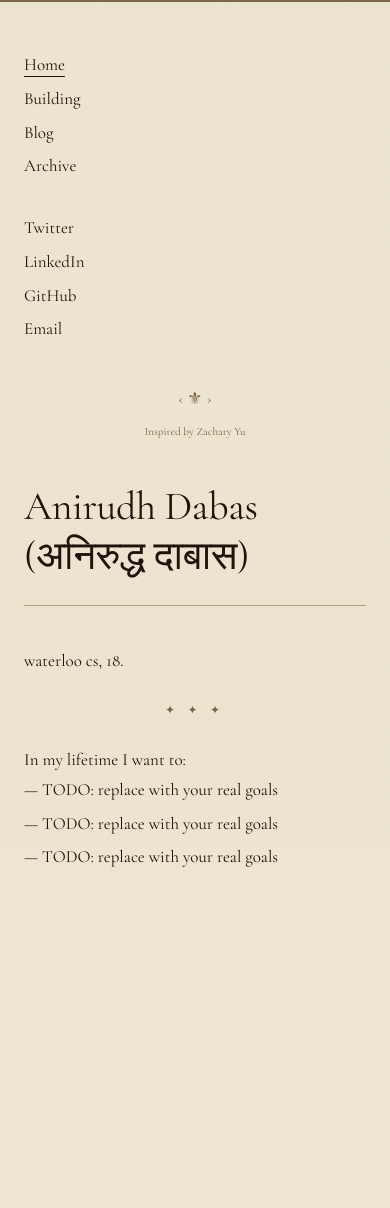
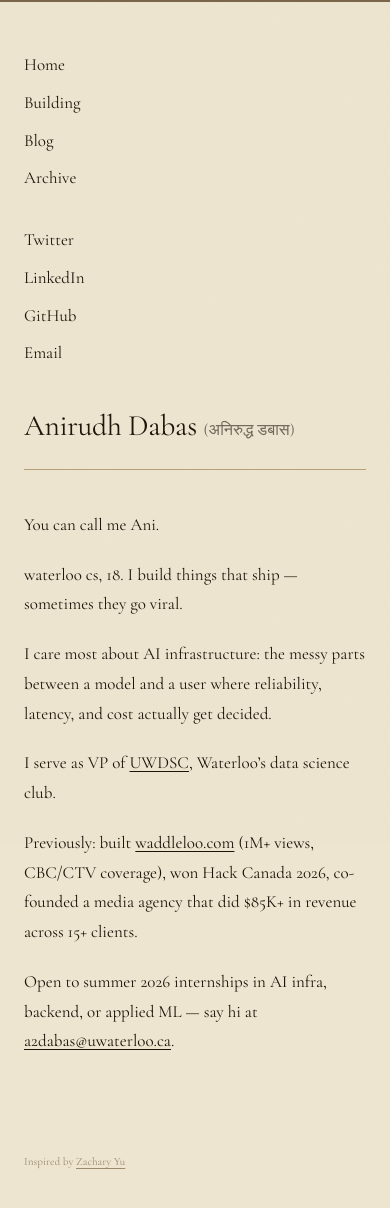
Before and after one commit to AnirudhDabas/anirro, a Next.js app: page / in a window 390 px wide. Shown: the top 1208 px of the page. Before the commit the page ends 936 px from the top, so only its background shows below. Built offline with nearby package versions, Linux system fonts and the light colour scheme.

Commit message:
fix: mobile layout, home page rewrite, project reorder, hindi fix, animations

```diff
--- a/app/blog/page.tsx
+++ b/app/blog/page.tsx
@@ -3,7 +3,9 @@ import PageTitle from "@/components/PageTitle";
 export default function Blog() {
   return (
     <>
-      <PageTitle>Anirudh Dabas (अनिरुद्ध दाबास)</PageTitle>
+      <PageTitle>
+        Anirudh Dabas <span className="hindi">(अनिरुद्ध डबास)</span>
+      </PageTitle>
       <div className="mt-10">
         <p>
           <a
--- a/app/building/page.tsx
+++ b/app/building/page.tsx
@@ -6,7 +6,9 @@ import { projects } from "@/lib/projects";
 export default function Building() {
   return (
     <>
-      <PageTitle>Anirudh Dabas (अनिरुद्ध दाबास)</PageTitle>
+      <PageTitle>
+        Anirudh Dabas <span className="hindi">(अनिरुद्ध डबास)</span>
+      </PageTitle>
       <ProjectList projects={projects} />
       <EarlyProjectList />
     </>
--- a/app/globals.css
+++ b/app/globals.css
@@ -46,10 +46,66 @@ h1 {
   letter-spacing: -0.01em;
 }
 
+h1 .hindi {
+  font-size: 0.55em;
+  opacity: 0.6;
+  font-weight: 400;
+  letter-spacing: 0;
+}
+
 main a {
   text-decoration: underline;
   text-decoration-thickness: 1px;
   text-underline-offset: 3px;
+}
+
+@keyframes fadein {
+  from {
+    opacity: 0;
+    transform: translateY(6px);
+  }
+  to {
+    opacity: 1;
+    transform: translateY(0);
+  }
+}
+
+main {
+  animation: fadein 0.5s ease both;
+}
+
+.nav-link {
+  position: relative;
+  text-decoration: none;
+  width: fit-content;
+}
+
+.nav-link::after {
+  content: "";
+  position: absolute;
+  left: 0;
+  bottom: -2px;
+  height: 1px;
+  width: 100%;
+  background: var(--fg);
+  transform: scaleX(0);
+  transform-origin: left;
+  transition: transform 0.25s ease;
+}
+
+.nav-link:hover::after,
+.nav-link.active::after {
+  transform: scaleX(1);
+}
+
+details[open].early-projects ol {
+  animation: fadein 0.4s ease both;
+}
+
+@media (max-width: 768px) {
+  h1 {
+    font-size: 1.85rem;
+  }
 }
 
 details.early-projects {
--- a/app/layout.tsx
+++ b/app/layout.tsx
@@ -1,4 +1,4 @@
-import type { Metadata } from "next";
+import type { Metadata, Viewport } from "next";
 import { Cormorant_Garamond } from "next/font/google";
 import Sidebar from "@/components/Sidebar";
 import "./globals.css";
@@ -17,6 +17,11 @@ export const metadata: Metadata = {
   metadataBase: new URL("https://anirudhdabas.com"),
 };
 
+export const viewport: Viewport = {
+  width: "device-width",
+  initialScale: 1,
+};
+
 export default function RootLayout({
   children,
 }: Readonly<{
@@ -28,7 +33,19 @@ export default function RootLayout({
         <div className="mx-auto min-h-screen max-w-[1120px] px-6 pt-12 pb-16 md:px-12 md:pt-20 lg:px-24">
           <div className="flex flex-col gap-10 md:flex-row md:gap-16">
             <Sidebar />
-            <main className="w-full md:max-w-[800px]">{children}</main>
+            <main className="w-full md:max-w-[800px]">
+              {children}
+              <footer className="mt-24 text-[0.7rem] text-[var(--muted)] opacity-70">
+                Inspired by{" "}
+                <a
+                  href="https://www.zacharyyu.com"
+                  target="_blank"
+                  rel="noopener noreferrer"
+                >
+                  Zachary Yu
+                </a>
+              </footer>
+            </main>
           </div>
         </div>
       </body>
--- a/app/page.tsx
+++ b/app/page.tsx
@@ -3,27 +3,42 @@ import PageTitle from "@/components/PageTitle";
 export default function Home() {
   return (
     <>
-      <PageTitle>Anirudh Dabas (अनिरुद्ध दाबास)</PageTitle>
-      <div className="mt-10 space-y-6">
-        <p>waterloo cs, 18.</p>
-        <p
-          style={{
-            textAlign: "center",
-            color: "var(--muted)",
-            letterSpacing: "0.4em",
-            fontSize: "0.75rem",
-          }}
-        >
-          ✦ ✦ ✦
+      <PageTitle>
+        Anirudh Dabas <span className="hindi">(अनिरुद्ध डबास)</span>
+      </PageTitle>
+      <div className="mt-10 space-y-5">
+        <p>You can call me Ani.</p>
+        <p>
+          waterloo cs, 18. I build things that ship — sometimes they go viral.
         </p>
-        <div>
-          <p>In my lifetime I want to:</p>
-          <ul className="list-none space-y-1 pl-0">
-            <li>— TODO: replace with your real goals</li>
-            <li>— TODO: replace with your real goals</li>
-            <li>— TODO: replace with your real goals</li>
-          </ul>
-        </div>
+        <p>
+          I care most about AI infrastructure: the messy parts between a model
+          and a user where reliability, latency, and cost actually get decided.
+        </p>
+        <p>
+          I serve as VP of{" "}
+          <a href="https://uwdsc.ca" target="_blank" rel="noopener noreferrer">
+            UWDSC
+          </a>
+          , Waterloo&rsquo;s data science club.
+        </p>
+        <p>
+          Previously: built{" "}
+          <a
+            href="https://waddleloo.com"
+            target="_blank"
+            rel="noopener noreferrer"
+          >
+            waddleloo.com
+          </a>{" "}
+          (1M+ views, CBC/CTV coverage), won Hack Canada 2026, co-founded a
+          media agency that did $85K+ in revenue across 15+ clients.
+        </p>
+        <p>
+          Open to summer 2026 internships in AI infra, backend, or applied ML —
+          say hi at{" "}
+          <a href="mailto:a2dabas@uwaterloo.ca">a2dabas@uwaterloo.ca</a>.
+        </p>
       </div>
     </>
   );
--- a/components/ProjectList.tsx
+++ b/components/ProjectList.tsx
@@ -38,7 +38,11 @@ export default function ProjectList({ projects }: Props) {
       {projects.map((project, index) => {
         const external = project.href.startsWith("http");
         return (
-          <li key={project.name} className="grid grid-cols-[2rem_1fr] gap-2">
+          <li
+            key={project.name}
+            className="grid grid-cols-[2rem_1fr] gap-2"
+            style={{ animation: `fadein 0.4s ease both ${index * 60}ms` }}
+          >
             <span className="pt-[0.35rem] text-[0.85rem] leading-none text-[var(--muted)] italic">
               {toRoman(index + 1)}.
             </span>
--- a/components/Sidebar.tsx
+++ b/components/Sidebar.tsx
@@ -35,23 +35,19 @@ const secondary: NavItem[] = [
   { label: "Email", href: "mailto:a2dabas@uwaterloo.ca" },
 ];
 
-const linkBase =
-  "no-underline hover:underline hover:decoration-1 hover:underline-offset-[6px]";
-const linkActive = "underline decoration-1 underline-offset-[6px]";
-
 export default function Sidebar() {
   const pathname = usePathname();
 
   return (
     <aside className="w-full shrink-0 md:w-48">
-      <nav className="flex flex-col gap-1">
+      <nav className="flex flex-col gap-2">
         {primary.map((item) => {
           const active = pathname === item.href;
           return (
             <Link
               key={item.href}
               href={item.href}
-              className={active ? linkActive : linkBase}
+              className={`nav-link${active ? "active" : ""}`}
             >
               {item.label}
             </Link>
@@ -59,12 +55,12 @@ export default function Sidebar() {
         })}
       </nav>
 
-      <nav className="mt-8 flex flex-col gap-1">
+      <nav className="mt-8 flex flex-col gap-2">
         {secondary.map((item) => (
           <a
             key={item.href}
             href={item.href}
-            className={linkBase}
+            className="nav-link"
             {...(item.external
               ? { target: "_blank", rel: "noopener noreferrer" }
               : {})}
@@ -74,20 +70,12 @@ export default function Sidebar() {
         ))}
       </nav>
 
-      <div aria-hidden="true" className="mt-10 text-center text-[var(--muted)]">
+      <div
+        aria-hidden="true"
+        className="mt-10 hidden text-center text-[var(--muted)] md:block"
+      >
         ‹ ⚜ ›
       </div>
-      <p className="mt-2 text-center text-[0.7rem] text-[var(--muted)]">
-        Inspired by{" "}
-        <a
-          href="https://www.zacharyyu.com"
-          target="_blank"
-          rel="noopener noreferrer"
-          className="text-[var(--muted)] no-underline hover:underline"
-        >
-          Zachary Yu
-        </a>
-      </p>
     </aside>
   );
 }
--- a/lib/projects.ts
+++ b/lib/projects.ts
@@ -12,23 +12,6 @@ export type EarlyProject = {
 };
 
 export const projects: Project[] = [
-  {
-    name: "feedfilterai",
-    href: "https://feedfilterai.vercel.app",
-    description:
-      "End-to-end AI moderation and analysis pipeline for social media content. Detects toxicity, sentiment, bias, named entities, and trending topics across thousands of posts in real time. FastAPI + Next.js + Zephyr-7B + GLiNER + SentenceTransformers + Detoxify + Docker.",
-  },
-  {
-    name: "shelf",
-    href: "https://github.com/AnirudhDabas/shelf",
-    description: "Autonomous search optimization for storefronts. Early stage.",
-  },
-  {
-    name: "stoody",
-    href: "https://getstoody.com",
-    description:
-      "AI-driven study partner matching for university students. Matches on course overlap, learning preferences, availability, and collaboration style. Built on Next.js + Supabase with embedding-based compatibility scoring. Currently in controlled pre-launch.",
-  },
   {
     name: "waddleloo.com",
     href: "https://waddleloo.com",
@@ -46,6 +29,23 @@ export const projects: Project[] = [
     href: "https://github.com/AnirudhDabas", // TODO
     description:
       "1st place at a national hackathon. Cross-platform mobile safety app with anonymous AI chat for at-risk youth. Fine-tuned DistilBERT for real-time high-risk language detection, E2E encrypted messaging, severity-based alert routing, admin triage dashboard.",
+  },
+  {
+    name: "stoody",
+    href: "https://getstoody.com",
+    description:
+      "AI-driven study partner matching for university students. Matches on course overlap, learning preferences, availability, and collaboration style. Built on Next.js + Supabase with embedding-based compatibility scoring. Currently in controlled pre-launch.",
+  },
+  {
+    name: "feedfilterai",
+    href: "https://feedfilterai.vercel.app",
+    description:
+      "End-to-end AI moderation and analysis pipeline for social media content. Detects toxicity, sentiment, bias, named entities, and trending topics across thousands of posts in real time. FastAPI + Next.js + Zephyr-7B + GLiNER + SentenceTransformers + Detoxify + Docker.",
+  },
+  {
+    name: "shelf",
+    href: "https://github.com/AnirudhDabas/shelf",
+    description: "Autonomous search optimization for storefronts. Early stage.",
   },
   {
     name: "delriz",
```
